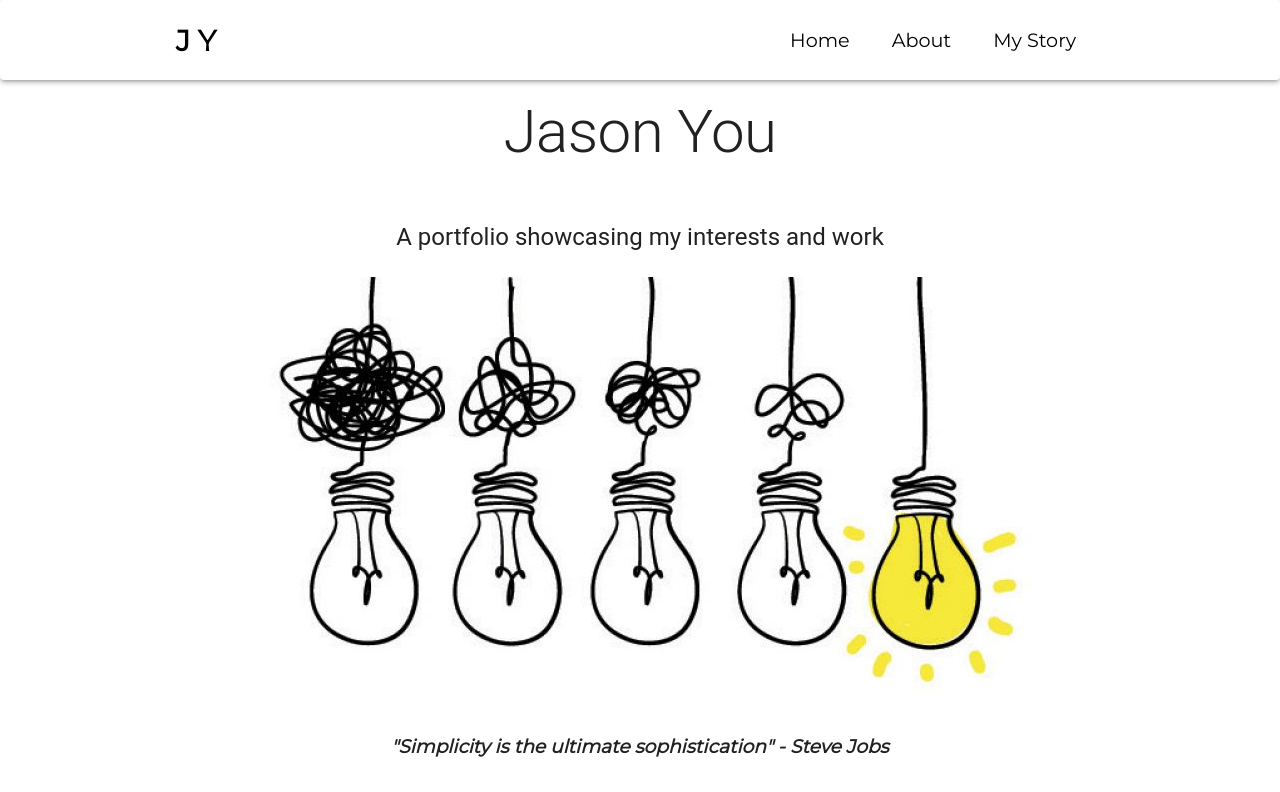
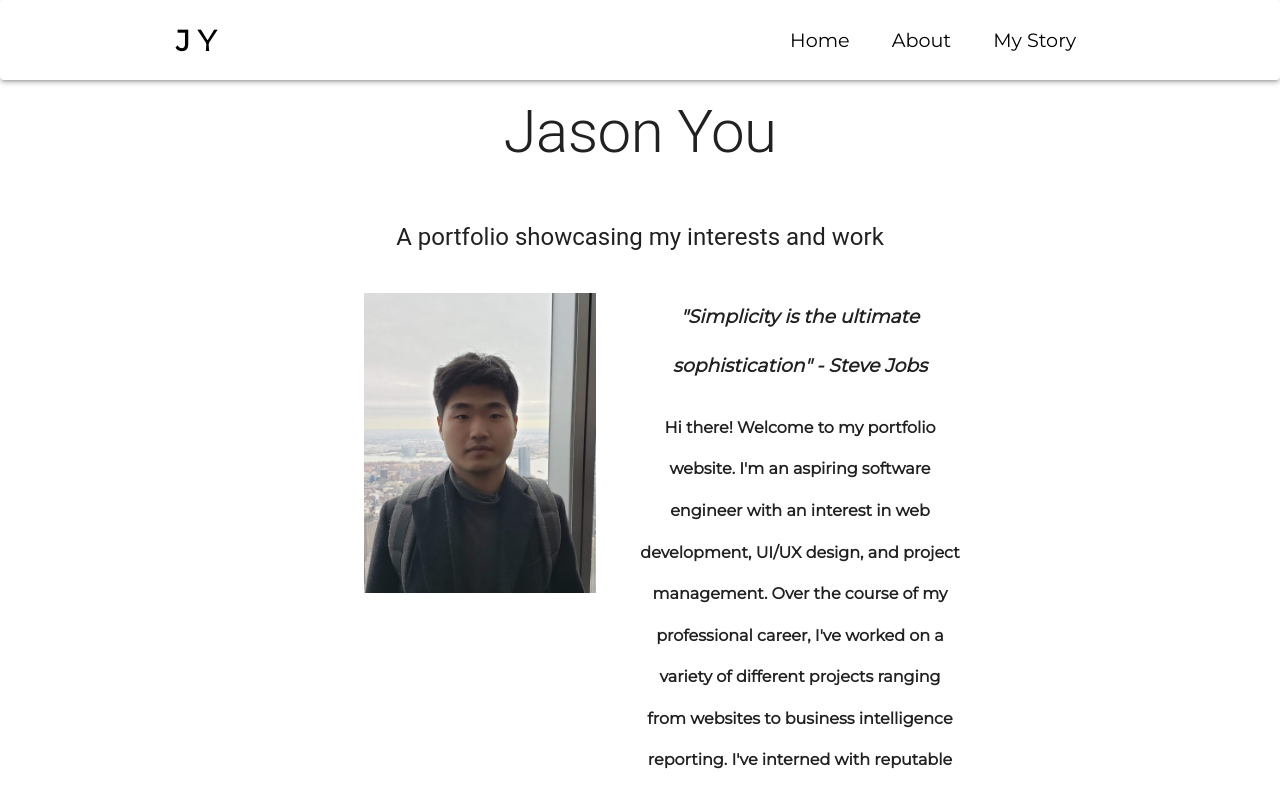
Before and after one commit to jyou044/personalwebsite, a React (Create React App) app: page / in a window 1280 px wide. Shown: the top 792 px of the page. Built offline with nearby package versions, Linux system fonts and the light colour scheme.

Commit message:
made updates to Home page

```diff
--- a/src/components/Home/Home.js
+++ b/src/components/Home/Home.js
@@ -10,35 +10,39 @@ const useStyles = makeStyles((theme) => ({
       textAlign: 'center',
       color: theme.palette.text.primary,
     },
+    paraFormat: {
+        marginBottom: '1rem',
+        color: theme.palette.text.primary,
+        lineHeight: 2.6,
+        textAlign: 'center',
+    },
   }));
 
   export default function Home() {
         const classes = useStyles();
         return (
-
             <div>
                 <Grid container>
-                    <Grid item xs={12}  container direction="row"
-                    justify="center"
-                    alignItems="center">
+                    <Grid item xs={12}>
                         <Typography variant="h2" align="center" className={classes.textFormat} gutterBottom>Jason You</Typography>
 
                     </Grid>
-                    <Grid item xs={12} container direction="row"
-                    justify="center"
-                    alignItems="center">
+                    <Grid item xs={12}>
                         <Typography variant="h5" className={classes.textFormat} gutterBottom>A portfolio showcasing my interests and work</Typography>
                     </Grid>
-                        <Grid item xs={12} container direction="row"
-                        justify="center"
-                        alignItems="center">
+                </Grid>
+                <Grid container>
+                    <Grid item xs={12} md={3}></Grid>
+                    <Grid item xs={12} md={3} className={classes.textFormat}>
                             <Image />
                         </Grid>
-                    <Grid item xs={12}  container direction="row"
-                    justify="center"
-                    alignItems="center">
+                    <Grid item xs={12} md={3} className={classes.paraFormat}>
                         <h3 className={classes.textFormat}><i>"Simplicity is the ultimate sophistication" - Steve Jobs</i></h3>
-
+                        <p> <b>Hi there! Welcome to my portfolio website. I'm an aspiring software engineer with an interest in web development, UI/UX design, and project management.
+                            Over the course of my professional career, I've worked on a variety of different projects ranging from websites to business intelligence reporting. I've interned
+                            with reputable organizations such as the Department of National Defence and Employment and Social Development Canada. I'm incredibly passionate about programming.
+                            Please feel free to explore my website to find more about me! </b>
+                        </p>
                     </Grid>
                 </Grid>
             </div>
--- a/src/components/Home/Image.js
+++ b/src/components/Home/Image.js
@@ -1,15 +1,14 @@
 import React from 'react';
-import CardMedia from '@material-ui/core/CardMedia';
 export default function Image() {
 return (
     <div>
-        <CardMedia
-                component="img"
-                alt="lights"
-                 height="cover"
-                src={`${process.env.PUBLIC_URL}/simplicity.jpg`}
-                title="lights"
-                                />
+                <img
+                    alt="newyorkportrait"
+                    height="300"
+                    width="cover"
+                    src={`${process.env.PUBLIC_URL}/me.jpg`}
+                    title="New York Portrait"
+                />
     </div>
 );
 }
```
Also changed, not shown: public/me.jpg.
